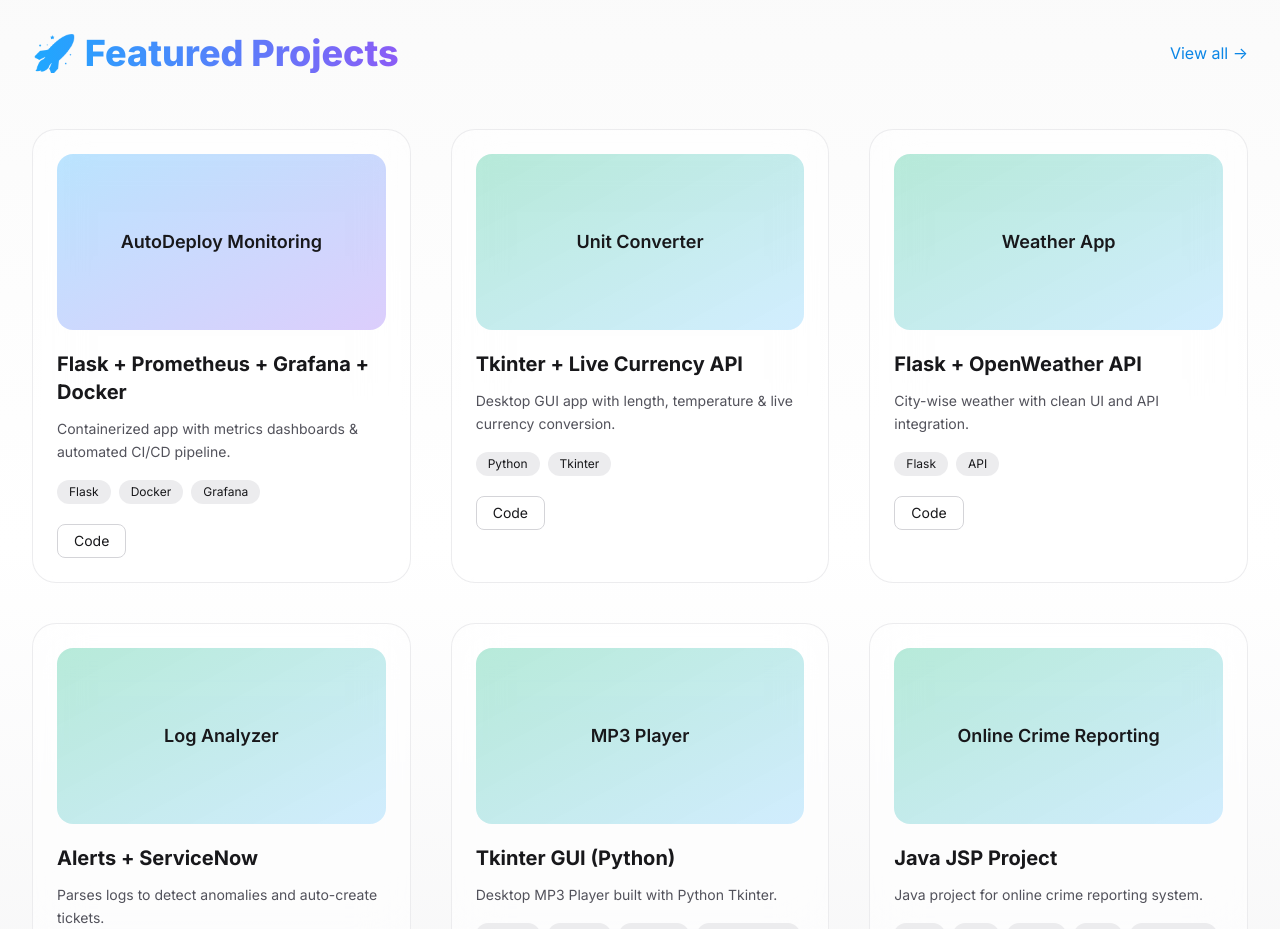
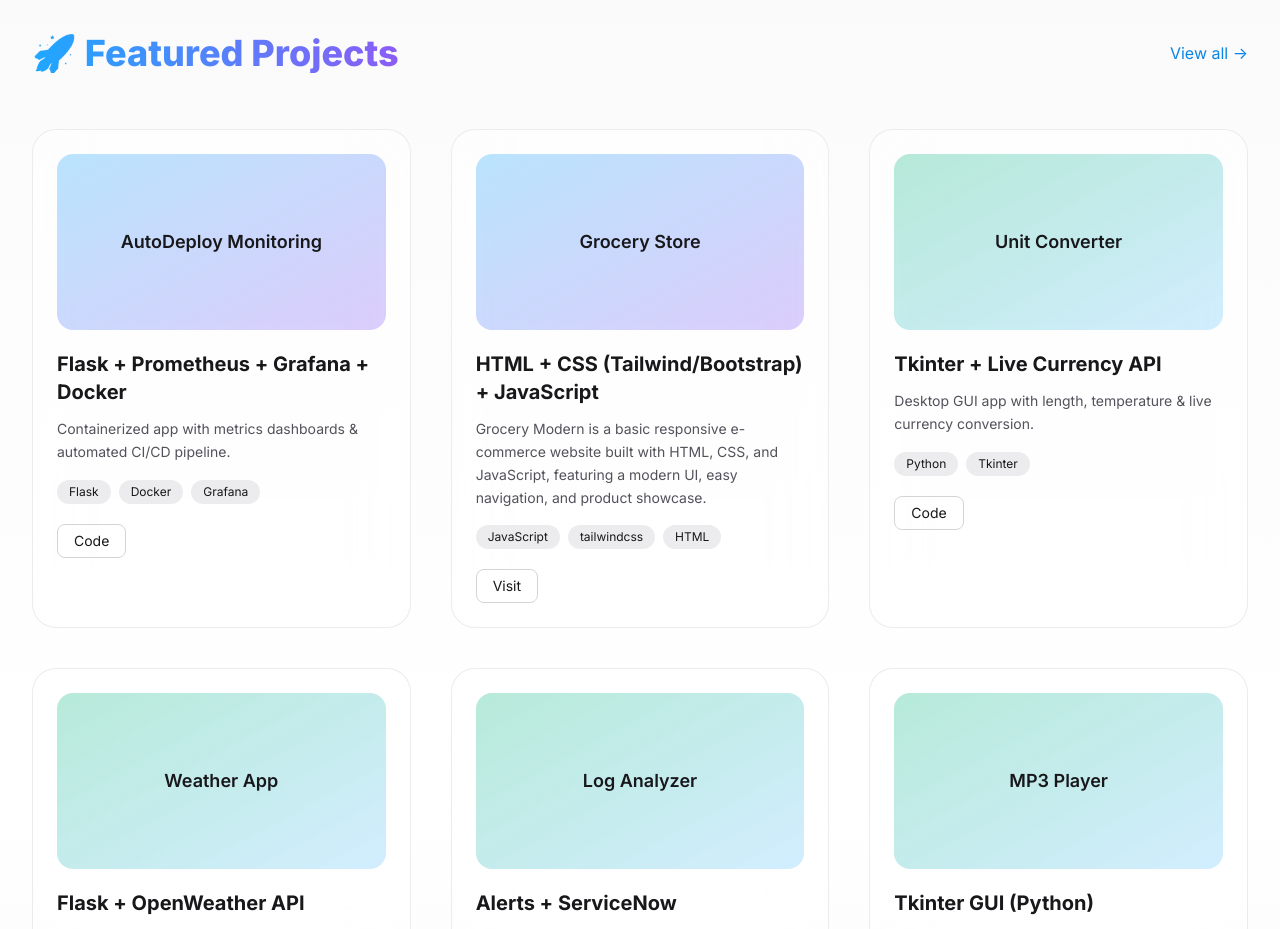
Before and after one commit to shubhammits/shubhammits.github.io, a plain HTML site: page index.html in a window 1280 px wide. Shown: the part 1400-2329 px from the top of the page. Drawn offline with nearby package versions, Linux system fonts and the light colour scheme; a web font is replaced by a local one.

Commit message:
Updated Project Card 2 - Grocery Store details

```diff
--- a/index.html
+++ b/index.html
@@ -420,6 +420,39 @@
           </a>
         </div>
       </article>
+
+      <!-- Project Card 1-->
+      <article class="group relative rounded-3xl border border-zinc-200/70 dark:border-zinc-800/70
+        bg-white/60 dark:bg-zinc-900/40 backdrop-blur-xl
+        p-6 transition-all duration-300 hover:-translate-y-3 hover:shadow-2xl hover:shadow-brand-500/20">
+
+        <div class="h-44 rounded-2xl bg-gradient-to-br from-brand-500/30 to-violet-500/30 grid place-items-center">
+          <span class="text-lg font-semibold group-hover:scale-110 transition-transform">Grocery Store</span>
+        </div>
+
+        <h3 class="mt-5 font-bold text-xl group-hover:text-brand-500 transition-colors">
+          HTML + CSS (Tailwind/Bootstrap) + JavaScript
+        </h3>
+        <p class="mt-3 text-sm text-zinc-600 dark:text-zinc-400 leading-relaxed">
+          Grocery Modern is a basic responsive e-commerce website built with HTML, CSS, and JavaScript,
+          featuring a modern UI, easy navigation, and product showcase.
+        </p>
+
+        <div class="mt-4 flex gap-2 flex-wrap text-xs">
+          <span class="px-3 py-1 rounded-full bg-zinc-200/70 dark:bg-zinc-800/70">JavaScript</span>
+          <span class="px-3 py-1 rounded-full bg-zinc-200/70 dark:bg-zinc-800/70">tailwindcss</span>
+          <span class="px-3 py-1 rounded-full bg-zinc-200/70 dark:bg-zinc-800/70">HTML</HTML></HTML></span>
+        </div>
+
+        <div class="mt-5 flex gap-3">
+          <a class="inline-block text-sm px-4 py-1.5 rounded-lg border border-zinc-300 dark:border-zinc-700
+             hover:border-brand-500 hover:bg-brand-500 hover:text-white transition"
+             href="https://shubhammits.github.io/grocery-modern/" target="_blank">
+            Visit
+          </a>
+        </div>
+      </article>
+
 
       <!-- Project Card 2-->
       <article class="group relative rounded-3xl border border-zinc-200/70 dark:border-zinc-800/70
```
